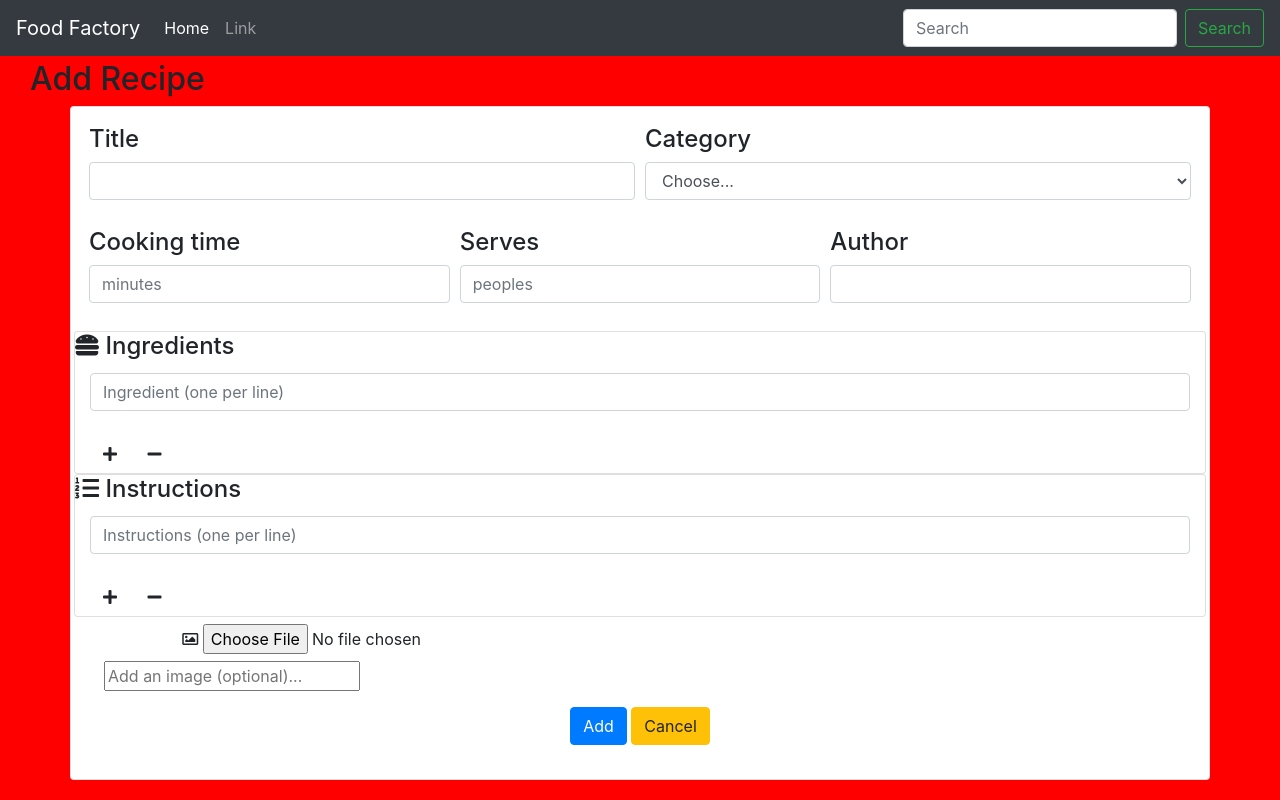
After one commit to MatijaBas/Food-Factory, a Flask app: page /add_recipe in a window 1280 px wide. The commit adds this page. Run offline with Flask 2, Linux system fonts and the light colour scheme; data that the repository does not hold is empty; parts of the project's set-up code (start-up, migrations or seed data) failed here and were passed over; some libraries are stand-ins or nearby versions.

Commit message:
Added favicon image and edit addrecipe.html

```diff
--- a/app.py
+++ b/app.py
@@ -23,9 +23,14 @@ mongo = PyMongo(app)
 
 
 @app.route('/')
-@app.route('/get_recipes')
+@app.route('/all_recipes')
 def get_recipes():
     return render_template("recipes.html", recipes=mongo.db.recipes.find())
+
+
+@app.route('/add_recipe')
+def add_recipe():
+    return render_template("addrecipe.html", recipes=mongo.db.recipes.find())
 
 
 if __name__ == '__main__':
--- a/static/css/style.css
+++ b/static/css/style.css
@@ -1,9 +1,8 @@
-.container {
-  width: auto;
-  max-width: 680px;
-  padding: 0 15px;
+html, body {
+    margin: 0;
+    padding: 0;
 }
 
-.footer {
-  background-color: #f5f5f5;
+body {
+    background-color: red;
 }
--- /dev/null
+++ b/templates/addrecipe.html
@@ -0,0 +1,121 @@
+{% extends 'base.html'%} {% block content %}
+
+<h2 style="
+    margin-top: 60px;
+    margin-left: 30px;
+">Add Recipe</h2>
+<div class="container">
+	<div class="row recipe-card card z-depth-1 center-align">
+		<form method="POST" action="" enctype="multipart/form-data" style="margin: 18px;">
+
+			<div class="form-row">
+				<div class="form-group col-md-6">
+					<h4 class="card-title">
+						<label for="inputEmail4">Title</label>
+						<input type="email" class="form-control" id="inputEmail4">
+                </h4>
+				</div>
+				<div class="form-group col-md-6">
+					<h4 class="card-title">
+						<label for="inputState">Category</label>
+
+						<select id="inputState" class="form-control">
+        <option selected>Choose...</option>
+        <option>Everyday</option>
+        <option>Christmas</option>
+        <option>Vegeterian</option>
+        <option>Desserts</option>
+      </select>
+					</h4>
+				</div>
+			</div>
+			<div class="form-row">
+				<div class="form-group col-md-4">
+					<h4 class="card-title">
+						<label for="inputCity">Cooking time</label>
+						<input type="text" class="form-control" id="inputCity" placeholder="minutes">
+                    </h4>
+				</div>
+				<div class="form-group col-md-4">
+					<h4 class="card-title">
+						<label for="inputState">Serves</label>
+						<input type="text" class="form-control" id="inputCity" placeholder="peoples">
+                        </h4>
+				</div>
+				<div class="form-group col-md-4">
+					<h4 class="card-title">
+						<label for="inputZip">Author</label>
+						<input type="text" class="form-control" id="inputZip">
+								</h4>
+				</div>
+			</div>
+			<div class="form-group">
+				<!--Ingredients Card-->
+				<div class="row recipe-card card z-depth-1 center-align">
+					<!--Card Title-->
+					<h4 class="card-title">
+						<i class="fas fa-hamburger" aria-hidden="true"></i>
+						Ingredients
+					</h4>
+					<!--Ingredient Field-->
+					<div class="ingredients input-field col s12">
+						<input id="ingredients" name="ingredients" type="text" placeholder="Ingredient (one per line)" class="form-control validate" required>
+						<label for="ingredients"></label>
+					</div>
+					<div class="col s12 add-remove-btns">
+						<!--Add Ingredient Row Btn-->
+						<button type="button" class="waves-effect waves-light btn add-ing small-btn" aria-label="Add new ingredient row">
+                                    <i class="fas fa-plus material-icons" aria-hidden="true"></i>
+                                    </button>
+						<!--Remove Ingredient Row Btn-->
+						<button type="button" class="waves-effect waves-light btn remove-ing small-btn alt" aria-label="Remove last ingredient row">
+                                      <i class="fas fa-minus material-icons" aria-hidden="true"></i>
+                                    </button>
+					</div>
+				</div>
+
+				<!--Cooking Instructions Card-->
+				<div class="row recipe-card card z-depth-1 center-align">
+					<!--Card Title-->
+					<h4 class="card-title">
+						<i class="fas fa-list-ol" aria-hidden="true"></i>
+						Instructions
+					</h4>
+					<!--Instruction Field-->
+					<div class="input-field instructions col s12">
+						<input id="instructions" name="instructions" type="text" placeholder="Instructions (one per line)" class="form-control validate" required>
+						<label for="instructions"></label>
+					</div>
+					<div class="col s12 add-remove-btns">
+						<!--Add Instruction Row Btn-->
+						<button type="button" class="waves-effect waves-light btn add-instruction small-btn" aria-label="Add new instruction row">
+                <i class="fas fa-plus material-icons" aria-hidden="true"></i>
+            </button>
+						<!--Remove Instruction Row Btn-->
+						<button type="button" class="waves-effect waves-light btn remove-instruction small-btn alt" aria-label="Remove last instruction row">
+                <i class="fas fa-minus material-icons" aria-hidden="true"></i>
+            </button>
+					</div>
+				</div>
+
+				<div class="form-group col-md-6">
+					<div class="btn small-btn col-sm-12">
+						<i class="far fa-image" aria-hidden="true"></i>
+						<input type="file" name="image">
+                                   </div>
+						<div class="file-path-wrapper">
+							<input class="file-path validate" name="filepath" placeholder="Add an image (optional)..." type="text">
+                                       </div>
+						</div>
+						<div class="form-group">
+							<div class="col-sm-12 text-center">
+								<button class="btn btn-primary" title="Submit">Add</button>
+								<button class="btn btn-warning" title="Cancel">Cancel</button>
+							</div>
+						</div>
+
+		</form>
+	</div>
+</div>
+
+{% endblock %}
--- a/templates/base.html
+++ b/templates/base.html
@@ -9,8 +9,13 @@
 	<!-- Bootstrap CSS -->
 	<link rel="stylesheet" href="https://stackpath.bootstrapcdn.com/bootstrap/4.4.1/css/bootstrap.min.css"
 		integrity="sha384-Vkoo8x4CGsO3+Hhxv8T/Q5PaXtkKtu6ug5TOeNV6gBiFeWPGFN9MuhOf23Q9Ifjh" crossorigin="anonymous">
+	<!--Link for FontAwesome-->
+	<link rel="stylesheet" href="https://use.fontawesome.com/releases/v5.8.2/css/all.css"
+		integrity="sha384-oS3vJWv+0UjzBfQzYUhtDYW+Pj2yciDJxpsK1OYPAYjqT085Qq/1cq5FLXAZQ7Ay" crossorigin="anonymous">
 	<!-- Custom CSS -->
 	<link rel="stylesheet" href="{{url_for('static', filename='css/style.css')}}" type="text/css" />
+	<link rel="shortcut icon" href="{{url_for('static', filename='img/favconimage.png')}}" type="image/png">
+	<title>Food Factory</title>
 </head>
 
 <body>
@@ -42,12 +47,6 @@
 		{% block content %} {% endblock %}
 	</div>
 
-	<footer class="footer mt-auto py-3">
-		<div class="container">
-			<span class="text-muted">Place sticky footer content here.</span>
-		</div>
-	</footer>
-
 	<script src="https://code.jquery.com/jquery-3.4.1.slim.min.js"
 		integrity="sha384-J6qa4849blE2+poT4WnyKhv5vZF5SrPo0iEjwBvKU7imGFAV0wwj1yYfoRSJoZ+n" crossorigin="anonymous">
 	</script>
```
Also changed, not shown: favicon.ico (added), static/img/favconimage.png (added).
